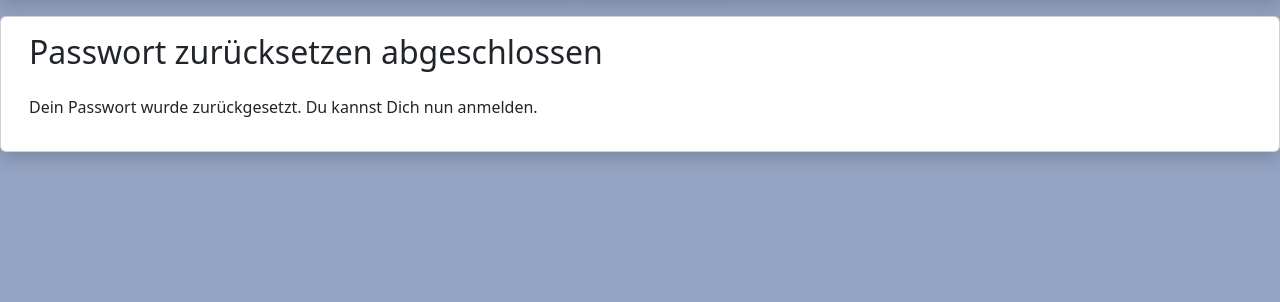
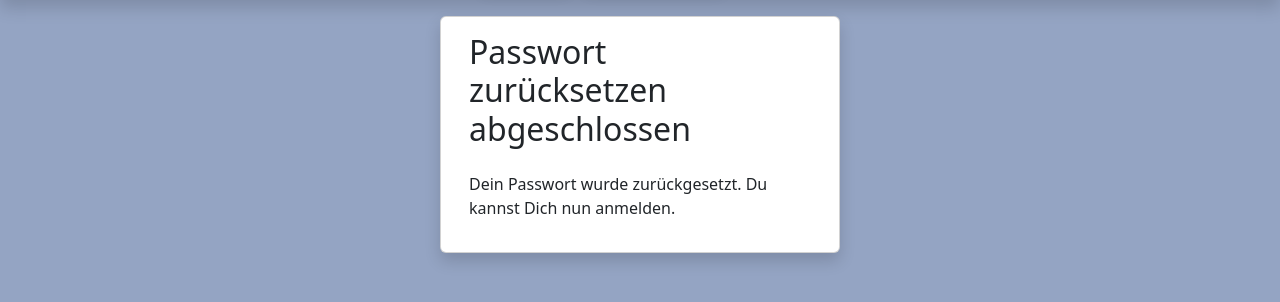
Before and after one commit to pyphil/MKR, a Django app: a page that uses templates/registration/password_reset_complete.html in a window 1280 px wide. Shown: the part 87-389 px from the top of the page. Run offline with Django 4.2, Linux system fonts and the light colour scheme.

Commit message:
layout corrections

```diff
--- a/accounts/templates/registration/registration_email.html
+++ b/accounts/templates/registration/registration_email.html
@@ -1,8 +1,8 @@
 {% extends 'base.html' %}
 {% block content %}
 
-  <div class="row justify-content-md-center">
-    <div class="card shadow" style="width: 800;">
+  <div class="row justify-content-center">
+    <div class="card shadow" style="width: 800px;">
       <div class="card-body">
         <h4 class="mb-4">Aktivierungslink</h4>
         <p>
--- a/templates/registration/password_reset_complete.html
+++ b/templates/registration/password_reset_complete.html
@@ -1,8 +1,8 @@
 {% extends 'base.html' %}
 {% block content %}
 
-<div class="row justify-content-md-center">
-  <div class="card shadow" style="width: 400;">
+<div class="row justify-content-center">
+  <div class="card shadow" style="width: 400px;">
     <div class="card-body">
       <h2 class="mb-4">Passwort zurücksetzen abgeschlossen</h2>
 
--- a/templates/registration/password_reset_confirm.html
+++ b/templates/registration/password_reset_confirm.html
@@ -3,8 +3,8 @@
 
 <form method="post">
   {% csrf_token %}
-  <div class="row justify-content-md-center">
-    <div class="card shadow" style="width: 600;">
+  <div class="row justify-content-center">
+    <div class="card shadow" style="width: 600px;">
       <div class="card-body">
         {% if validlink %}
           <h2 class="mb-4">Passwort zurücksetzen</h2>
--- a/templates/registration/password_reset_done.html
+++ b/templates/registration/password_reset_done.html
@@ -1,8 +1,8 @@
 {% extends 'base.html' %}
 {% block content %}
 
-<div class="row justify-content-md-center">
-  <div class="card shadow" style="width: 400;">
+<div class="row justify-content-center">
+  <div class="card shadow" style="width: 400px;">
     <div class="card-body">
       <h2 class="mb-4">E-Mail verschickt</h2>
 
--- a/templates/registration/password_reset_form.html
+++ b/templates/registration/password_reset_form.html
@@ -3,8 +3,8 @@
 
 <form method="post">
   {% csrf_token %}
-  <div class="row justify-content-md-center">
-    <div class="card shadow" style="width: 400;">
+  <div class="row justify-content-center">
+    <div class="card shadow" style="width: 400px;">
       <div class="card-body">
         <h2 class="mb-4">Passwort vergessen?</h2>
 
```
